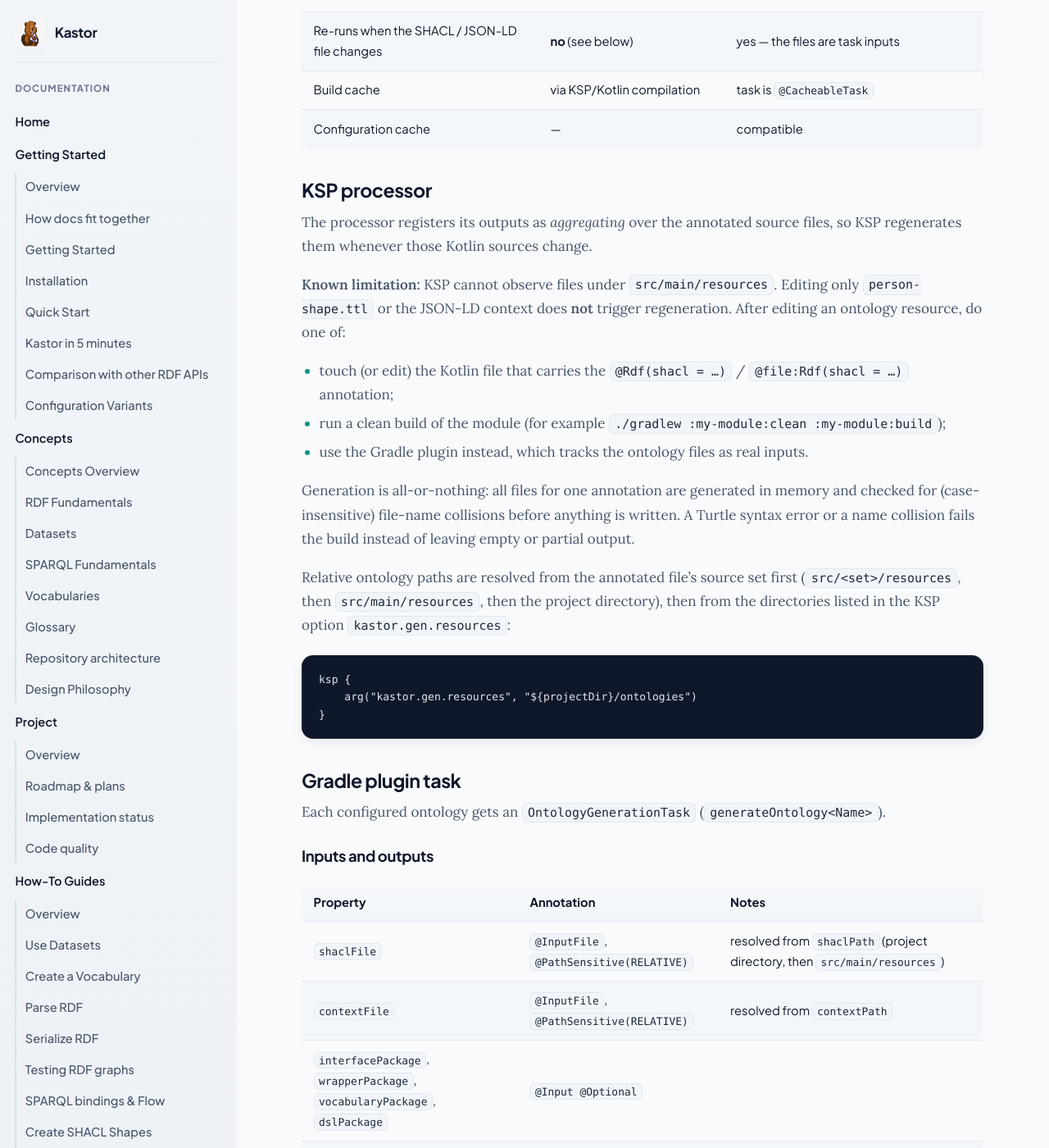
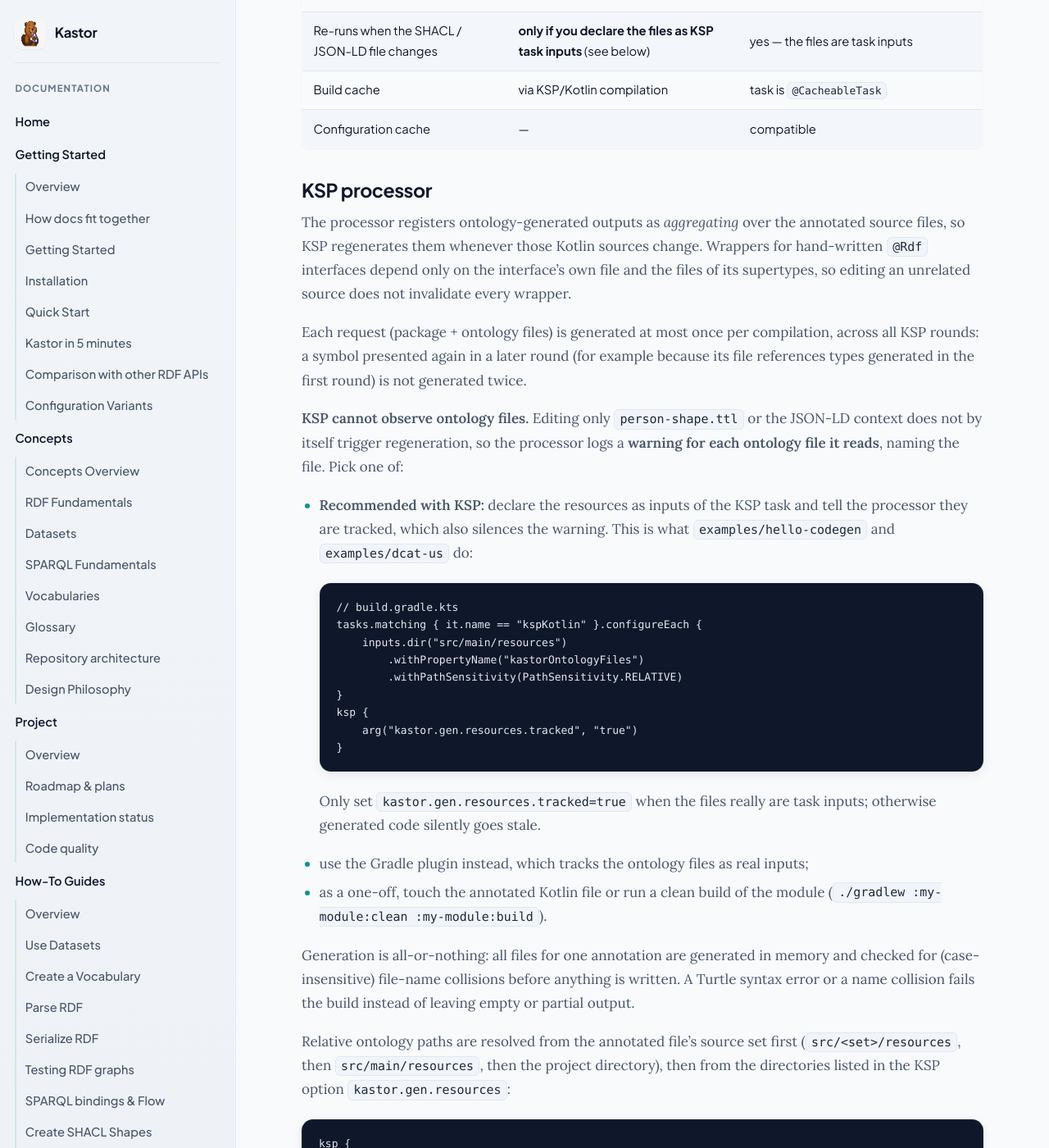
Before and after one commit to geoknoesis/kastor, a Jekyll site: the page built from docs/kastor-gen/guides/incremental-builds.md, in a window 1280 px wide and 1400 px high, scrolled down 434 px. Shown: the whole window at 82% size. Built offline with Jekyll 4.4.1, drawn with Linux system fonts in a browser that asks for light colours; our own code applies the rules of GitHub Pages for plain Markdown files; some of the changed text lies outside the part shown.

Commit message:
docs(kastor-gen): document KSP rounds, ontology-file tracking and resource resolution
- requests are generated once across KSP rounds; wrappers depend on interface and supertype files
- processor warns per ontology file unless kastor.gen.resources.tracked=true
- recommended setup declaring src/main/resources as kspKotlin input (as the examples do)
- relative kastor.gen.resources entries resolve against kastor.gen.projectDir or fail

Co-Authored-By: Claude Opus 5 (1M context) <noreply@anthropic.com>

````diff
--- a/docs/kastor-gen/guides/incremental-builds.md
+++ b/docs/kastor-gen/guides/incremental-builds.md
@@ -9,22 +9,46 @@ Kastor Gen can generate code in two ways, and they behave differently when ontol
 | | KSP processor (`@Rdf(shacl = …)`) | Gradle plugin (`com.geoknoesis.kastor.gen`) |
 |---|---|---|
 | Re-runs when the annotated Kotlin file changes | yes | n/a |
-| Re-runs when the SHACL / JSON-LD file changes | **no** (see below) | yes — the files are task inputs |
+| Re-runs when the SHACL / JSON-LD file changes | **only if you declare the files as KSP task inputs** (see below) | yes — the files are task inputs |
 | Build cache | via KSP/Kotlin compilation | task is `@CacheableTask` |
 | Configuration cache | — | compatible |
 
 ## KSP processor
 
-The processor registers its outputs as *aggregating* over the annotated source files, so KSP regenerates
-them whenever those Kotlin sources change.
+The processor registers ontology-generated outputs as *aggregating* over the annotated source files, so KSP
+regenerates them whenever those Kotlin sources change. Wrappers for hand-written `@Rdf` interfaces depend
+only on the interface's own file and the files of its supertypes, so editing an unrelated source does not
+invalidate every wrapper.
 
-**Known limitation:** KSP cannot observe files under `src/main/resources`. Editing only
-`person-shape.ttl` or the JSON-LD context does **not** trigger regeneration. After editing an ontology
-resource, do one of:
+Each request (package + ontology files) is generated at most once per compilation, across all KSP rounds:
+a symbol presented again in a later round (for example because its file references types generated in
+the first round) is not generated twice.
 
-- touch (or edit) the Kotlin file that carries the `@Rdf(shacl = …)` / `@file:Rdf(shacl = …)` annotation;
-- run a clean build of the module (for example `./gradlew :my-module:clean :my-module:build`);
-- use the Gradle plugin instead, which tracks the ontology files as real inputs.
+**KSP cannot observe ontology files.** Editing only `person-shape.ttl` or the JSON-LD context does not by
+itself trigger regeneration, so the processor logs a **warning for each ontology file it reads**, naming
+the file. Pick one of:
+
+- **Recommended with KSP:** declare the resources as inputs of the KSP task and tell the processor they are
+  tracked, which also silences the warning. This is what `examples/hello-codegen` and `examples/dcat-us`
+  do:
+
+  ```kotlin
+  // build.gradle.kts
+  tasks.matching { it.name == "kspKotlin" }.configureEach {
+      inputs.dir("src/main/resources")
+          .withPropertyName("kastorOntologyFiles")
+          .withPathSensitivity(PathSensitivity.RELATIVE)
+  }
+  ksp {
+      arg("kastor.gen.resources.tracked", "true")
+  }
+  ```
+
+  Only set `kastor.gen.resources.tracked=true` when the files really are task inputs; otherwise generated
+  code silently goes stale.
+- use the Gradle plugin instead, which tracks the ontology files as real inputs;
+- as a one-off, touch the annotated Kotlin file or run a clean build of the module
+  (`./gradlew :my-module:clean :my-module:build`).
 
 Generation is all-or-nothing: all files for one annotation are generated in memory and checked for
 (case-insensitive) file-name collisions before anything is written. A Turtle syntax error or a name
@@ -39,6 +63,19 @@ ksp {
     arg("kastor.gen.resources", "${projectDir}/ontologies")
 }
 ```
+
+Relative `kastor.gen.resources` entries are resolved against the KSP option `kastor.gen.projectDir`. Without
+it they would depend on the compiler's working directory (the Gradle daemon's, not the project's), so a
+relative entry that does not exist there **fails generation** with a message explaining the fix:
+
+```kotlin
+ksp {
+    arg("kastor.gen.projectDir", projectDir.absolutePath)
+    arg("kastor.gen.resources", "ontologies")
+}
+```
+
+If the directories hold your ontology files, declare them as KSP task inputs too (see above).
 
 ## Gradle plugin task
 
@@ -76,8 +113,15 @@ Multiplatform projects), so compilation depends on generation automatically. No
 
 ## Troubleshooting
 
-**Generated code does not reflect an ontology edit (KSP).** Touch the annotated Kotlin file or clean the
-module; see the limitation above.
+**Generated code does not reflect an ontology edit (KSP).** The ontology files are not inputs of the KSP
+task. Declare them as `kspKotlin` inputs and set `kastor.gen.resources.tracked=true` (see above); as a
+one-off, touch the annotated Kotlin file or clean the module.
+
+**Warning `kastor-gen: KSP does not track changes to the ontology file …`.** Same cause; the warning
+disappears once `kastor.gen.resources.tracked=true` is set.
+
+**`relative entry '…' of kastor.gen.resources does not exist relative to the compiler working directory`.**
+Use an absolute path or set `arg("kastor.gen.projectDir", projectDir.absolutePath)`.
 
 **Generated code does not reflect an ontology edit (Gradle plugin).** Check that `shaclPath` /
 `contextPath` point at the file you edited (`./gradlew generateOntology<Name> --info` logs the resolved
````
Also changed, not shown: docs/kastor-gen/reference/annotations.md (+8 -3 lines), docs/kastor-gen/reference/processor.md (+6 -2 lines), docs/kastor-gen/tutorials/getting-started.md (+5 -2 lines), docs/kastor-gen/tutorials/ontology-generation.md (+3 -2 lines).
